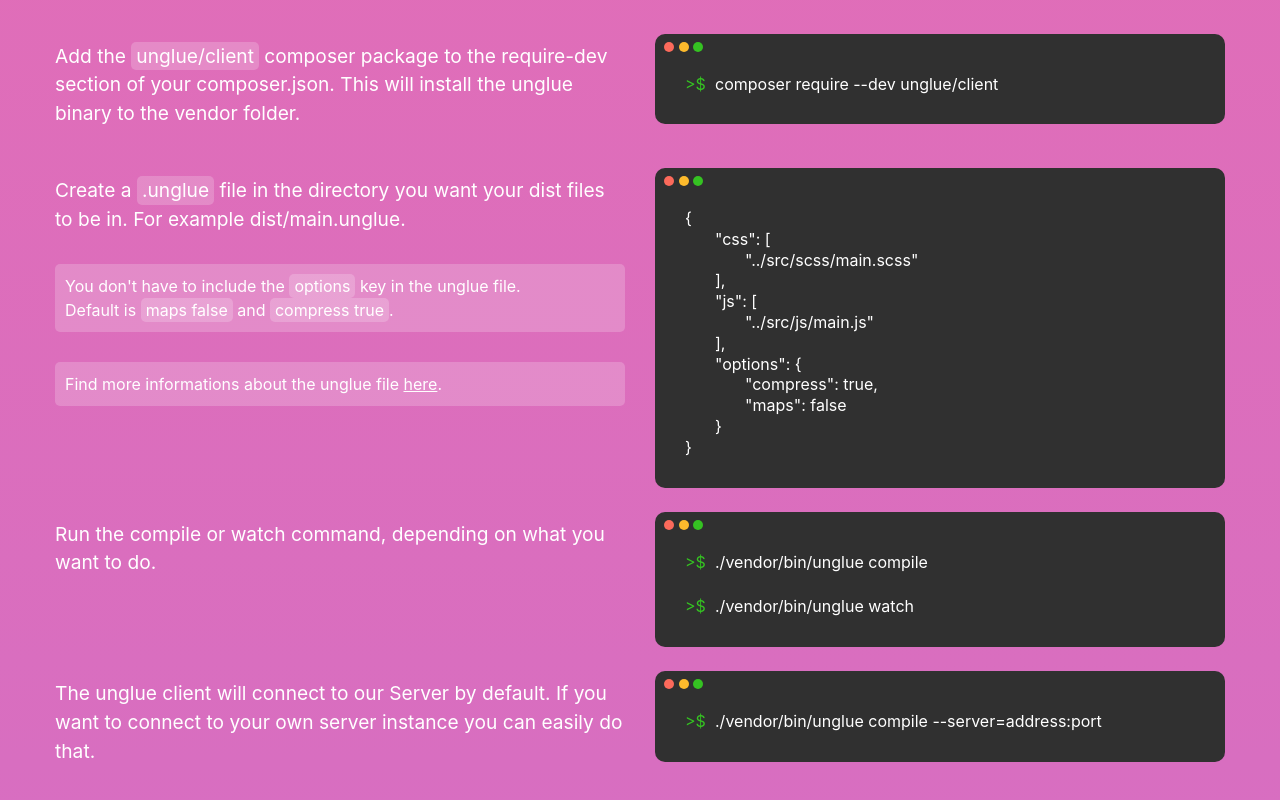
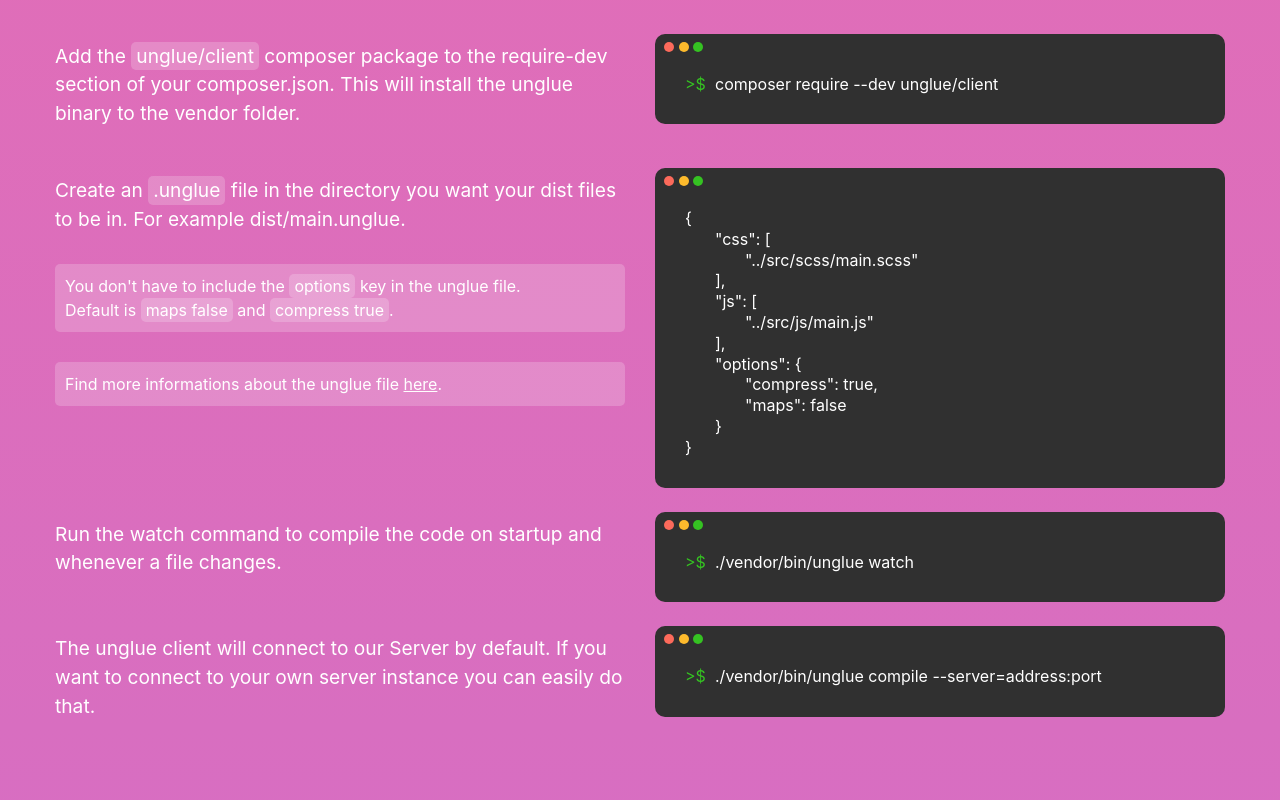
Before and after one commit to unglue-workflow/website, a plain HTML site: page index.html in a window 1280 px wide. Shown: the part 1430-2230 px from the top of the page. Drawn offline with Linux system fonts and the light colour scheme.

Commit message:
add some meta infos, updated text, remove compile command

```diff
--- a/index.html
+++ b/index.html
@@ -1,13 +1,18 @@
 <!doctype html>
 <html class="no-js" lang="en">
 <head>
+    <title>Unglue - Frontend workflow done different.</title>
     <meta charset="utf-8">
-
     <meta http-equiv="x-ua-compatible" content="ie=edge">
-
     <meta name="description" content="Unglue – Frontend workflow done different. Use composer instead of node to compile your code.">
     <meta name="viewport" content="width=device-width, initial-scale=1">
-
+    <meta name="og:type" content="website">
+    <meta name="og:title" content="Unglue - Frontend workflow done different.">
+    <meta name="description" content="Forget the hassle of installing Node on your local system just to compile some code.">
+    <meta name="og:description" content="Forget the hassle of installing Node on your local system just to compile some code.">
+    <meta name="application-name" content="Unglue - Frontend workflow done different."/>
+    <meta name="msapplication-TileColor" content="#F56CA4" />
+    <meta name="msapplication-TileImage" content="mstile-144x144.png" />
     <link rel="apple-touch-icon-precomposed" sizes="57x57" href="apple-touch-icon-57x57.png" />
     <link rel="apple-touch-icon-precomposed" sizes="114x114" href="apple-touch-icon-114x114.png" />
     <link rel="apple-touch-icon-precomposed" sizes="72x72" href="apple-touch-icon-72x72.png" />
@@ -16,28 +21,18 @@
     <link rel="apple-touch-icon-precomposed" sizes="152x152" href="apple-touch-icon-152x152.png" />
     <link rel="icon" type="image/png" href="favicon-32x32.png" sizes="32x32" />
     <link rel="icon" type="image/png" href="favicon-16x16.png" sizes="16x16" />
-        <meta name="application-name" content="Unglue - Frontend workflow done different."/>
-        <meta name="msapplication-TileColor" content="#F56CA4" />
-        <meta name="msapplication-TileImage" content="mstile-144x144.png" />
-
-
-        <title>Unglue - Frontend workflow done different.</title>
-
     <link rel="stylesheet" href="dist/main.css">
-
     <script type="text/javascript">
     var _mtm = _mtm || [];
     _mtm.push({'mtm.startTime': (new Date().getTime()), 'event': 'mtm.Start'});
     var d=document, g=d.createElement('script'), s=d.getElementsByTagName('script')[0];
     g.type='text/javascript'; g.async=true; g.defer=true; g.src='https://piwik.luya.io/js/container_PlsyJKVe.js'; s.parentNode.insertBefore(g,s);
     </script>
-
 </head>
 <body>
     <!--[if lte IE 9]>
         <p class="browserupgrade">You are using an <strong>outdated</strong> browser. Please <a href="https://browsehappy.com/">upgrade your browser</a> to improve your experience and security.</p>
     <![endif]-->
-
     <div class="hero">
         <div class="container">
             <div class="hero__center">
@@ -115,7 +110,7 @@
 
             <div class="row align-items-top mt-4">
                 <div class="col-sm-6 pt-2">
-                        <p>Create a <span class="highlight">.unglue</span> file in the directory you want your dist files to be in. For example dist/main.unglue.</p>
+                    <p>Create an <span class="highlight">.unglue</span> file in the directory you want your dist files to be in. For example dist/main.unglue.</p>
 
                     <p class="info">You don't have to include the <span class="highlight">options</span> key in the unglue file.<br />Default is <span class="highlight">maps false</span> and <span class="highlight">compress true</span>.</p>
                     <p class="info">Find more informations about the unglue file <a href="https://unglue-docs.readthedocs.io/en/latest/client/#config-file" target="_blank">here</a>.</p>
@@ -145,12 +140,10 @@
 
             <div class="row align-items-top mt-4">
                 <div class="col-sm-6 pt-2">
-                        <p>Run the compile or watch command, depending on what you want to do.</p>
+                    <p>Run the watch command to compile the code on startup and whenever a file changes.</p>
                 </div>
                 <div class="col-sm-6">
                     <div class="codebox codebox--shell">
-                            <p class="codebox__line codebox__line--input">./vendor/bin/unglue compile</p>
-                            <br />
                         <p class="codebox__line codebox__line--input">./vendor/bin/unglue watch</p>
                         <div class="codebox__dots">
                             <div class="codebox__dot"></div>
@@ -207,13 +200,10 @@
 
             </div>
         </div>
-
     </div>
-
     <div class="footer">
         <p>The public API is sponsored by <a href="https://zephir.ch" target="_blank">Zephir</a>.</p>
     </div>
-
     <script type="text/javascript" src="dist/main.js"></script>
 </body>
 </html>
```
Lines whose indentation alone changed are shown as unchanged.
